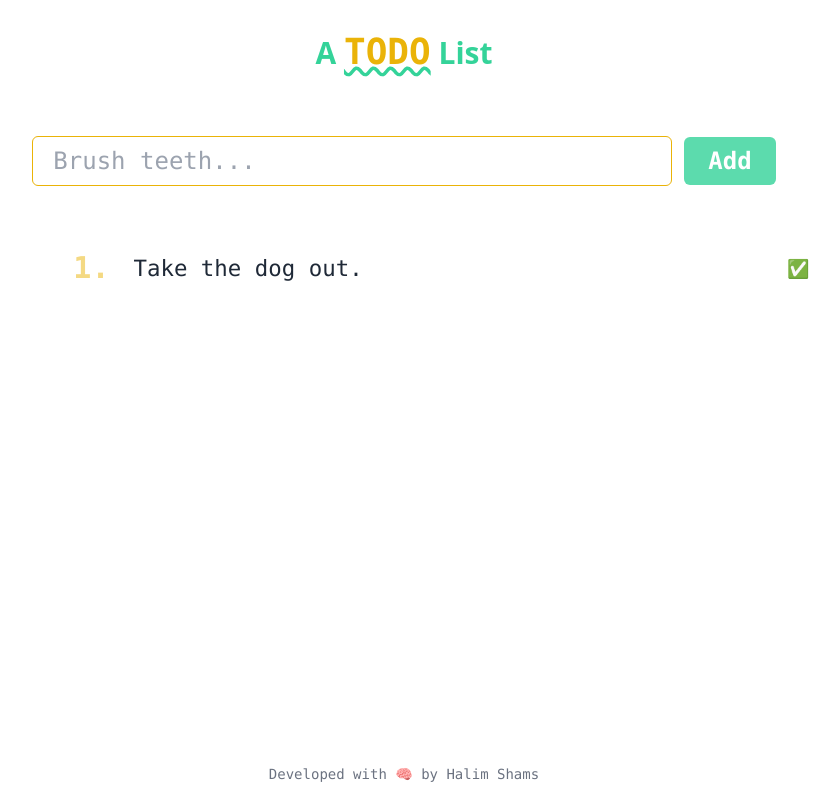
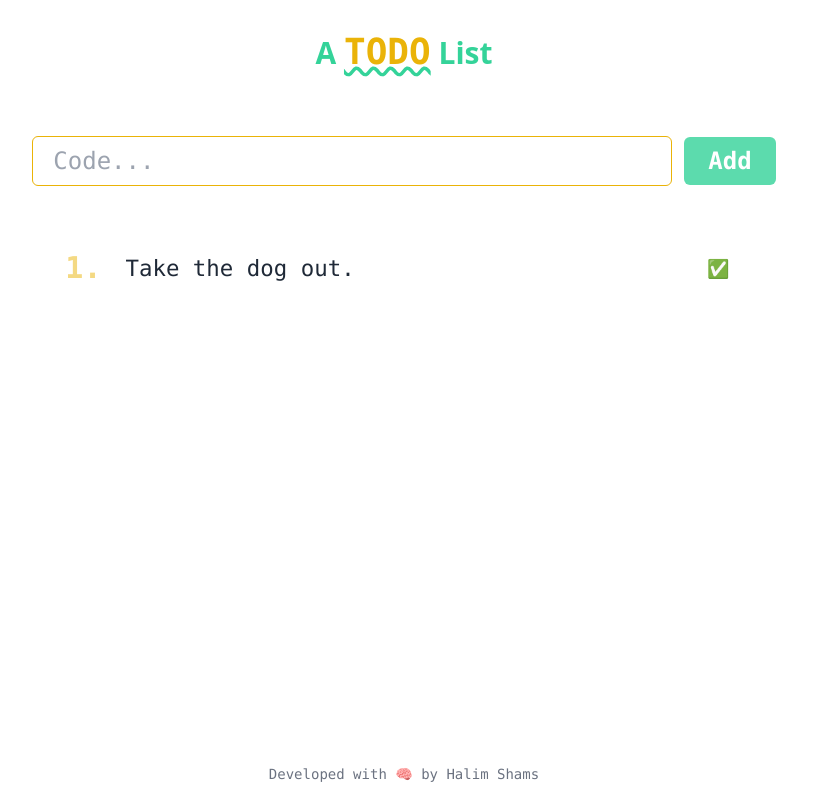
Before and after one commit to Halim-Shams/React-TODO, a React (Vite) app: page / in a window 1280 px wide. Shown: the whole page, without its empty margins (236-1076 px from the left). Built offline with nearby package versions, Linux system fonts and the light colour scheme.

Commit message:
improved

```diff
--- a/src/Form.tsx
+++ b/src/Form.tsx
@@ -1,4 +1,4 @@
-import React, {useRef} from 'react';
+import React, {useRef, useState} from 'react';
 
 interface Props {
 	onAdd: (Data: string) => void;
@@ -30,16 +30,18 @@ const funTodos = [
 	'Cold shower',
 ];
 
-const randomNumber = Math.trunc(Math.random() * funTodos.length);
-const randomPlaceholder = `${funTodos[randomNumber]}...`;
+const Form = ({onAdd}: Props) => {
+	const randomNumber = Math.trunc(Math.random() * funTodos.length);
+	const randomPlaceholder = `${funTodos[randomNumber]}...`;
 
-const Form = ({onAdd}: Props) => {
 	const todoRef = useRef<any>(null);
+	const [placeholder, setPlaceholder] = useState(randomPlaceholder);
 
 	const add = (e: any) => {
 		e.preventDefault();
 		onAdd(todoRef.current.value);
 		todoRef.current.value = '';
+		setPlaceholder(randomPlaceholder);
 	};
 
 	return (
@@ -49,7 +51,7 @@ const Form = ({onAdd}: Props) => {
 				ref={todoRef}
 				type='text'
 				className='outline-none border py-2 px-5 w-9/12 rounded-md text-2xl font-mono focus:border-yellow-500'
-				placeholder={randomPlaceholder}
+				placeholder={placeholder}
 			/>
 			<button
 				onClick={add}
--- a/src/TodoCard.tsx
+++ b/src/TodoCard.tsx
@@ -8,7 +8,7 @@ interface Props {
 
 const TodoCard = ({number, todo, onCheck}: Props) => {
 	return (
-		<div className='flex gap-3 w-[48rem] px-4 py-2 items-center justify-between group/todo hover:shadow hover:border-transparent rounded-md transition'>
+		<div className='flex gap-3 w-[89%] px-4 py-2 items-center justify-between group/todo hover:shadow hover:border-transparent rounded-md transition'>
 			<div className='flex items-end gap-6'>
 				<p className='group-hover/todo:text-yellow-500 font-mono text-yellow-500/50 text-3xl font-bold transition selection:bg-emerald-400'>
 					{number}.
--- a/src/TodoList.tsx
+++ b/src/TodoList.tsx
@@ -16,7 +16,7 @@ const TodoList = ({todos, removeTodo}: Props) => {
 	};
 
 	return (
-		<div className='px-20 space-y-4'>
+		<div className='pl-[4.5rem] space-y-4'>
 			{todos.map((item) => (
 				<TodoCard
 					onCheck={() => removeTODO(item.num)}
```
